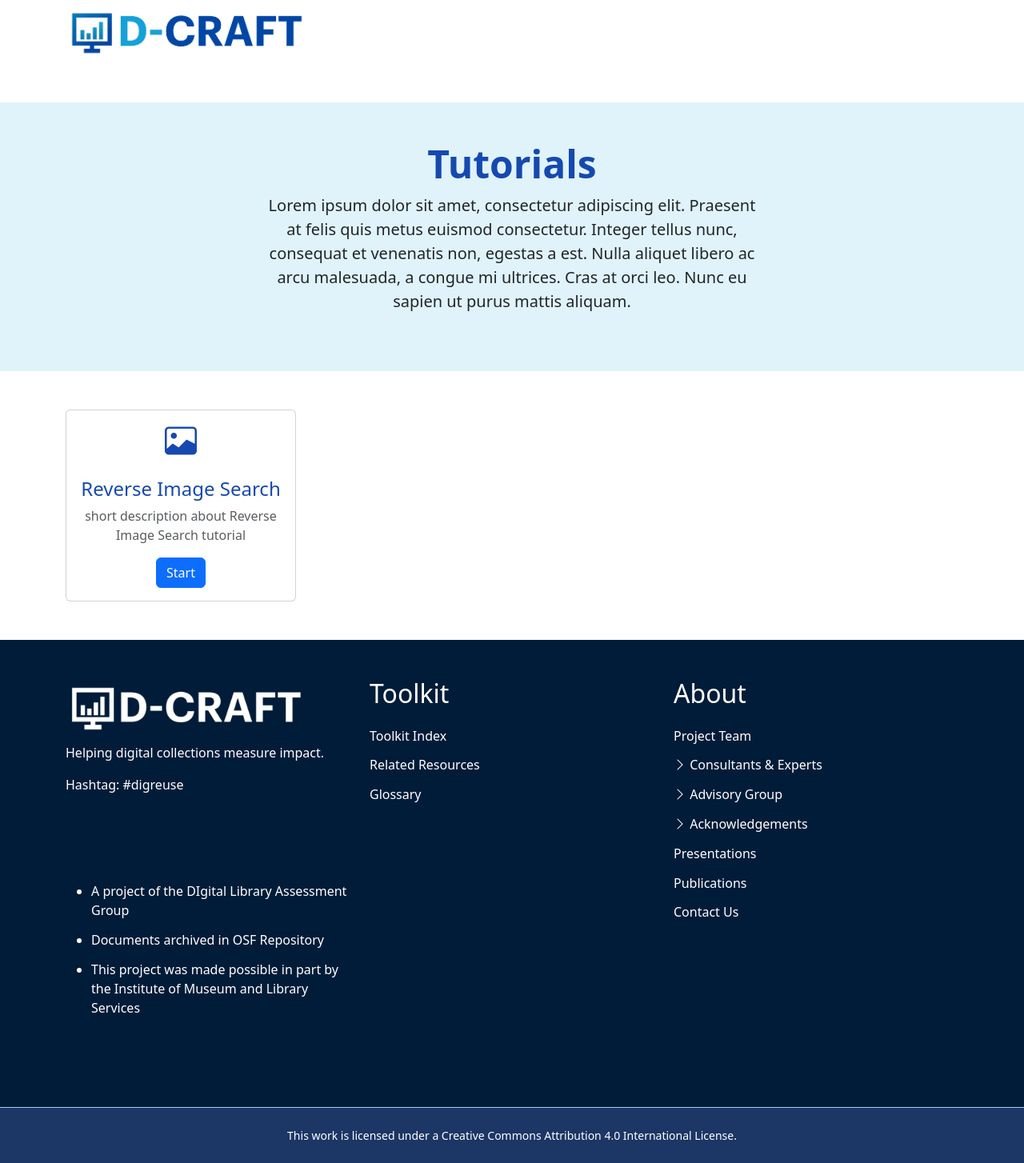
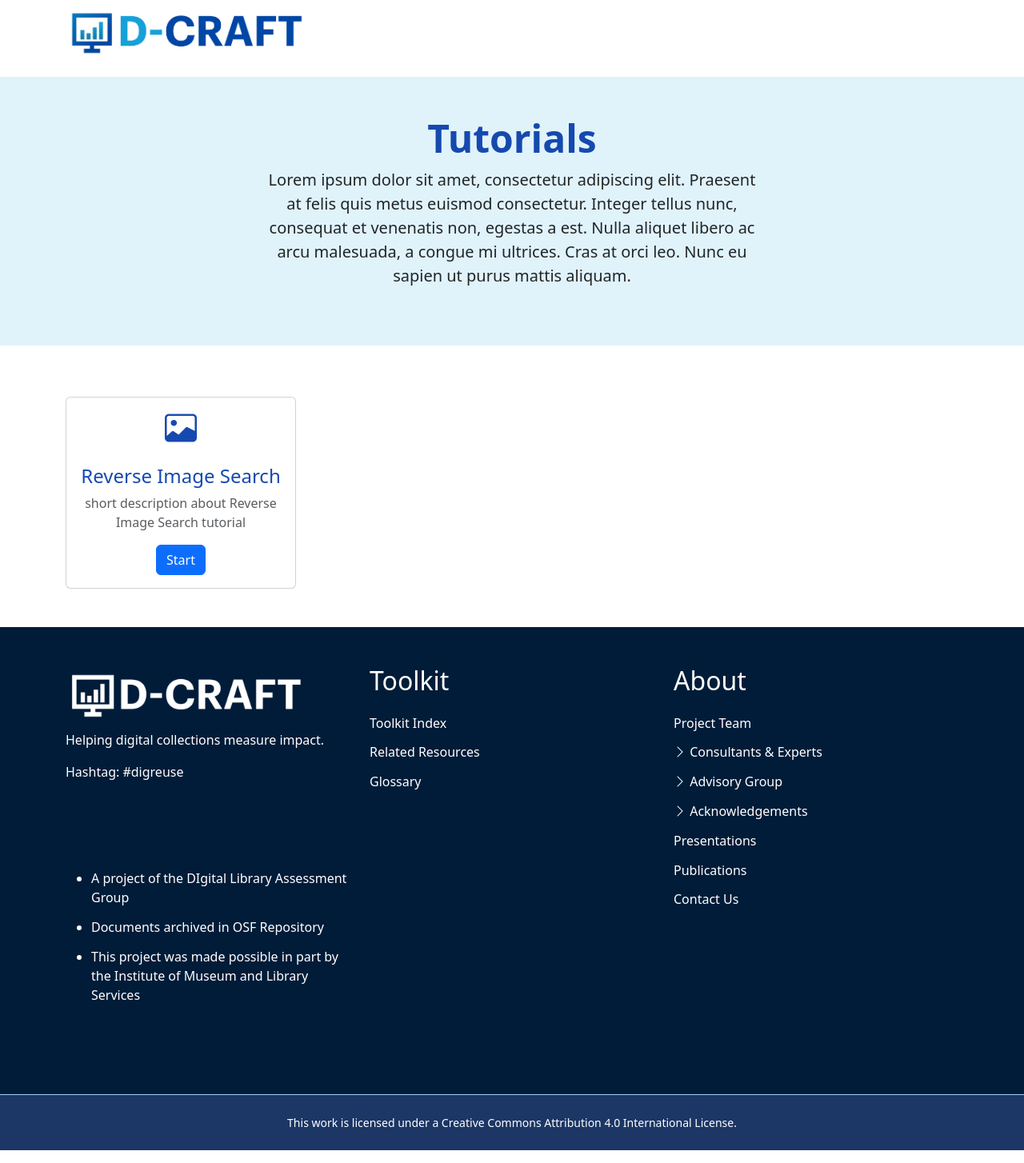
Before and after one commit to clirdlf/tutorials.reuse.diglib.org, a Jekyll site: the page built from index.html, in a window 1280 px wide. Shown: the whole page at 80% size. Built offline with Jekyll 4.4.1, drawn with Linux system fonts in a browser that asks for light colours.

Commit message:
Updates for gh-pages

```diff
--- a/Gemfile
+++ b/Gemfile
@@ -16,6 +16,7 @@ gem "minima", "~> 2.5"
 # If you have any plugins, put them here!
 group :jekyll_plugins do
   gem "jekyll-feed", "~> 0.12"
+  gem 'jekyll-seo-tag'
 end
 
 # Windows and JRuby does not include zoneinfo files, so bundle the tzinfo-data gem
--- a/_config.yml
+++ b/_config.yml
@@ -19,20 +19,19 @@
 # in the templates via {{ site.myvariable }}.
 
 title: Your awesome title
-email: your-email@example.com
 description: >- # this means to ignore newlines until "baseurl:"
   Write an awesome description for your new site here. You can edit this
   line in _config.yml. It will appear in your document head meta (for
   Google search results) and in your feed.xml site description.
-baseurl: "" # the subpath of your site, e.g. /blog
+baseurl: "/tutorials.reuse.diglib.org" # the subpath of your site, e.g. /blog
 url: "" # the base hostname & protocol for your site, e.g. http://example.com
-twitter_username: jekyllrb
-github_username:  jekyll
+twitter_username:
 
 # Build settings
 # theme: minima
 plugins:
   - jekyll-feed
+  - jekyll-seo-tag
 
 # Exclude from processing.
 # The following items will not be processed, by default.
--- a/_layouts/default.html
+++ b/_layouts/default.html
@@ -8,26 +8,27 @@
 
     <link href="https://cdn.jsdelivr.net/npm/bootstrap@5.3.0-alpha1/dist/css/bootstrap.min.css" rel="stylesheet" integrity="sha384-GLhlTQ8iRABdZLl6O3oVMWSktQOp6b7In1Zl3/Jr59b6EGGoI1aFkw7cmDA6j6gD" crossorigin="anonymous">
     <link rel="stylesheet" href="https://cdn.jsdelivr.net/npm/bootstrap-icons@1.10.3/font/bootstrap-icons.css">
-    <link rel="stylesheet" href="{{ '/assets/css/style.css' | relative_ur }}">
+    <link rel="stylesheet" href="{{ '/assets/css/style.css' | relative_url }}">
 
     <link rel="icon" href="{{ 'assets/images/favicon-transparent-512-150x150.png' | relative_url }}" sizes="32x32" />
     <link rel="icon" href="{{ 'assets/images/favicon-transparent-512-300x300.png' | relative_url }}" sizes="192x192" />
     <link rel="apple-touch-icon" href="{{ 'assets/images/favicon-transparent-512-300x300.png' | relative_url }}" />
     <meta name="msapplication-TileImage" content="{{ 'assets/images/favicon-transparent-512-300x300.png' | relative_url }}" />
+    {% seo %}
 </head>
 
 <body>
     {% include header.html %}
     <main>
         <div class="heading">
-            <div class="px-4 py-5 my-5 text-center">
+            <div class="px-4 py-5 my-3 text-center">
                 <h1 class="display-5 fw-bold">{{ page.title }}</h1>
                 <div class="col-lg-6 mx-auto">
                     <p class="lead mb-4">{{ page.description }}</p>
                 </div>
             </div>
         </div>
-        <div class="container">
+        <div class="container pt-5">
         {{ content }}
         </div>
     </main>
```
Also changed, not shown: Gemfile.lock.
